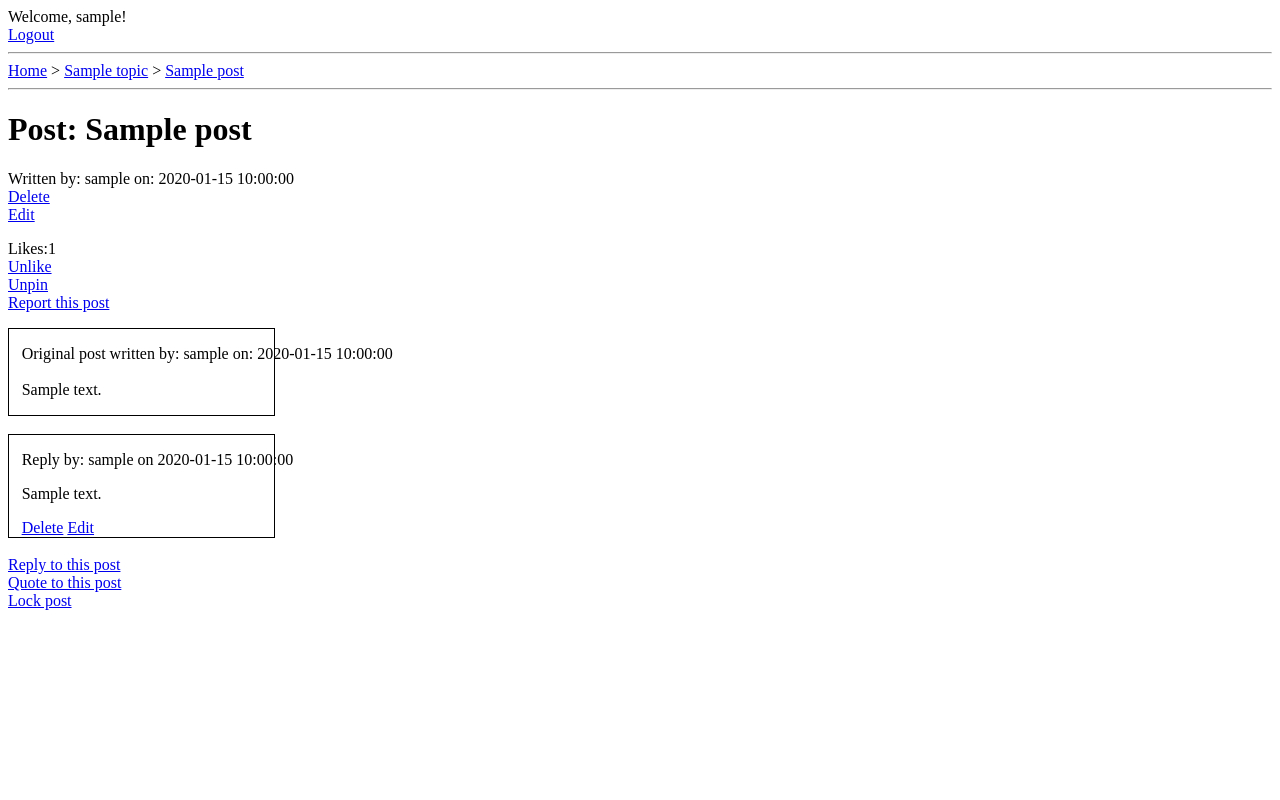
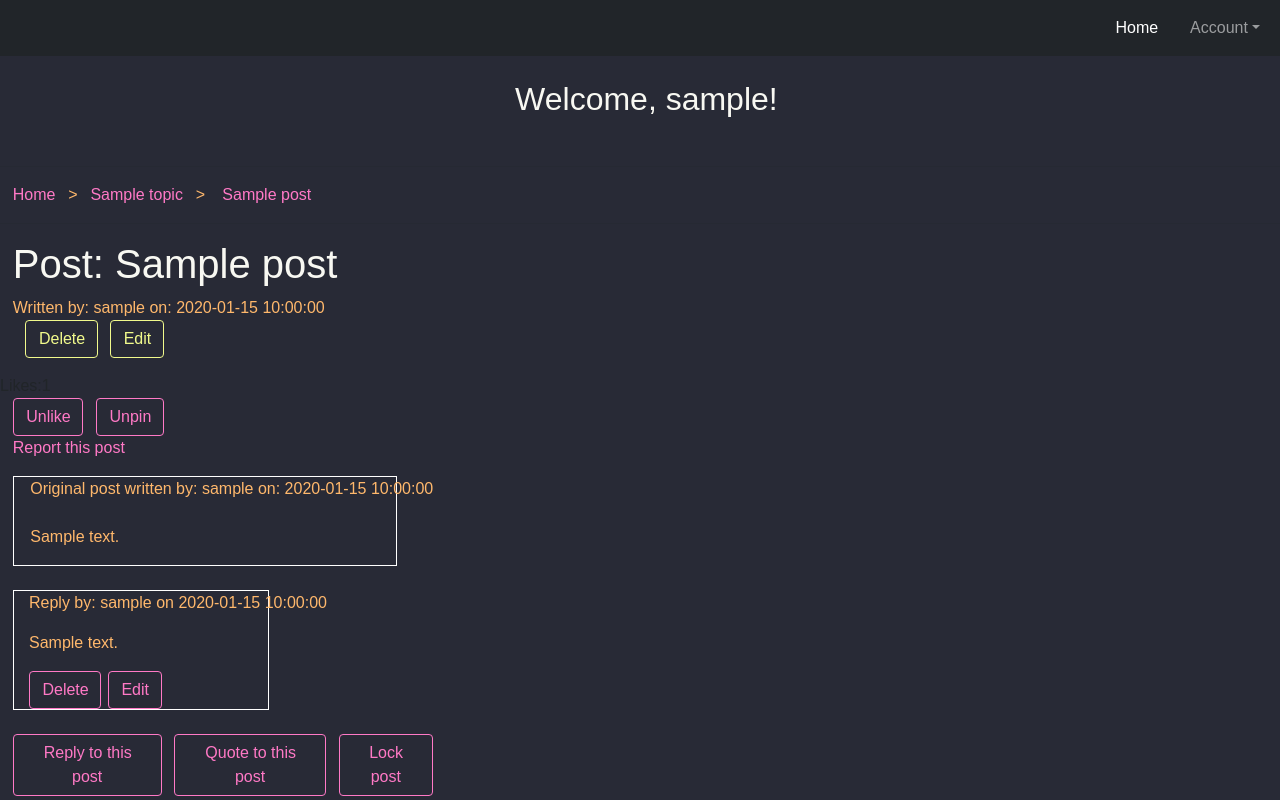
Before and after one commit to Cryotechnic/ecom-finalproject, a PHP site: page /Main/Post/1 in a window 1280 px wide. Run offline with PHP 8.4, Linux system fonts and the light colour scheme; the visitor is signed in with stand-in values (Sample User, id 1); tables that the repository leaves empty hold one stand-in row (values such as "Sample post").

Commit message:
this as well

```diff
--- a/app/views/Main/post.php
+++ b/app/views/Main/post.php
@@ -3,20 +3,60 @@
         <title>Post</title>
         <meta charset="UTF-8">
         <meta name="viewport" content="width=device-width, initial-scale=1.0">
+        <link href="https://cdn.jsdelivr.net/npm/bootstrap@5.1.3/dist/css/bootstrap.min.css" rel="stylesheet" integrity="sha384-1BmE4kWBq78iYhFldvKuhfTAU6auU8tT94WrHftjDbrCEXSU1oBoqyl2QvZ6jIW3" crossorigin="anonymous">
+        <script src="https://cdn.jsdelivr.net/npm/bootstrap@5.1.3/dist/js/bootstrap.bundle.min.js" integrity="sha384-ka7Sk0Gln4gmtz2MlQnikT1wXgYsOg+OMhuP+IlRH9sENBO0LRn5q+8nbTov4+1p" crossorigin="anonymous"></script>
     </head>
     <body>
+    <nav class="navbar navbar-expand-lg navbar-dark bg-dark">
+        <div class="container-fluid">
+            <a class="navbar-brand" href="#"></a>
+            <button class="navbar-toggler" type="button" data-bs-toggle="collapse" data-bs-target="#navbarNav" aria-controls="navbarNav" aria-expanded="false" aria-label="Toggle navigation">
+                <span class="navbar-toggler-icon"></span>
+            </button>
+            <div class="collapse navbar-collapse" id="navbarNav">
+                <ul class="navbar-nav ms-md-auto gap-2">
+                    <li class="nav-item rounded">
+                        <a class="nav-link active" aria-current="page" href="#"><i class="bi bi-house-fill me-2"></i>Home</a>
+                    </li>
+                    <li class="nav-item dropdown rounded">
+                        <a class="nav-link dropdown-toggle" href="#" id="navbarDropdown" role="button" data-bs-toggle="dropdown" aria-expanded="false"><i class="bi bi-person-fill me-2"></i>Account</a>
+                        <ul class="dropdown-menu dropdown-menu-end" aria-labelledby="navbarDropdown">
+                        <?php if(isset($_SESSION['user_id'])){
+                            echo "<li><a class='dropdown-item' href='/Main/logout'>Logout</a></li>";
+                            } else {
+                                echo "<li class='dropdown-item'><a href='/Main/login'>Login</a></li>";
+                                echo "<li class='dropdown-item'><a href='/Main/register'>Register</a></li>";
+                            }
+                        ?>
+                        </ul>
+                    </li>
+                </ul>
+            </div>
+        </div>
+    </nav>
+    <style>
+        body {font-family: Montserrat, sans-serif; background: #282a36;}
+        h1, h2, h3 {color: #f8f8f2; padding-left: 1%;}
+        .navbar-nav .nav-item:hover {background-color: rgba(180, 190, 203, 0.4);}
+        a {color: #ff79c6; text-decoration: none; opacity: 1; padding-left: 1%;}
+        #a {color: #ffb86c;}
+        p {color: #ffb86c; padding-left: 1%;}
+        a:hover {opacity: 0.6; transition: 0.5s; color: #ff79c6;}
+        #welcome-notlogin {text-align: center; margin-top: 10px;}
+        .btn, .btn-primary {margin-left: 1%; background-color: transparent; border-color: #ff79c6; color: #f8f8f2; border-radius: 0.25rem;}
+        .btn:hover, .btn-outline-primary:hover {border-color: #bd93f9; color: #bd93f9; background-color: transparent; opacity: 1;}
+        .admin, .admin .a-admin {margin-left: 1%; background-color: transparent; border-color: #f1fa8c; color: #f1fa8c; border-radius: 0.25rem;}
+        .admin:hover, .admin:hover .a-admin:hover {border-color: #50fa7b; color: #50fa7b; background-color: transparent; opacity: 1;}
+    </style>
         <?php
              if(isset($_SESSION['username'])){
                  $user = new \app\models\User();
                  $user = $user->get($_SESSION['username']);
                  if(isset($_SESSION['user_id'])){
-                    echo 'Welcome, ' . $_SESSION['username'] . '! <br>';
-                    echo '<a href="'.BASE.'/Main/logout">Logout</a>';
+                     echo '<br><h2 style="text-align:center;">Welcome, ' . $_SESSION['username'] . '!</h2><br>';
                  }
              } else {
-                echo 'Welcome to the forum, login or register for full functionality!<br>';
-                echo '<a href="'.BASE.'/Main/login">Login</a><br>';
-                echo '<a href="'.BASE.'/Main/register">Register</a>';
+                 echo '<h3 id="welcome-notlogin">Welcome to the forum, login or register for full functionality!<h3><br>';
              }
          ?>
     </body>
@@ -38,8 +78,8 @@
                 $likesCount = count($likes);
             }
         ?>
-        <a href="<?=BASE?>/Main/index">Home</a> >
-        <a href="<?=BASE?>/Main/topic/<?=$topic->topic_id?>"><?= $topic->name ?></a> >
+        <!-- Again, HOW DOES THIS WORK -->
+        <a style="whitespace: nowrap;" href="<?=BASE?>/Main/index">Home</a><a id="a">></a><a href="<?=BASE?>/Main/topic/<?=$data?>"><?= $topic->name ?></a><a id="a">></a>
         <a href="<?=BASE?>/Main/post/<?=$post->post_id?>"><?= $post->title ?></a>
         <hr>
 
@@ -60,10 +100,9 @@
                     $user = new \app\models\User();
                     $user = $user->get($_SESSION['username']);
                     if($user->type == 'admin' || $user->user_id == $post->user_id){
-                        echo '<br><a href="'.BASE.'/Secure/deletepost/'.$post->post_id.'">Delete</a>';
+                        echo '<br><button type="button" class="btn btn-outline-primary admin"><a class="a-admin" style="padding-left: 0%;" href="'.BASE.'/Secure/deletepost/'.$post->post_id.'">Delete</a></button>';
                         if($user->user_id == $post->user_id){
-
-                            echo '<br><a href="'.BASE.'/Secure/editpost/'.$post->post_id.'">Edit</a>';
+                            echo '<button type="button" class="btn btn-outline-primary admin"><a class="a-admin" style="padding-left: 0%;"href="'.BASE.'/Secure/editpost/'.$post->post_id.'">Edit</a></button>';
                         }
                     }
                 }
@@ -76,17 +115,16 @@
             echo 'Likes:' . $likesCount;
             echo '<br>';
             if($like == null){
-                echo '<a href="'.BASE.'/Secure/like/'.$post->post_id.'">Like</a>';
+                echo '<button type="button" class="btn btn-outline-primary"><a href="'.BASE.'/Secure/like/'.$post->post_id.'">Like</a></button>';
             } else {
-                echo '<a href="'.BASE.'/Secure/unlike/'.$post->post_id.'">Unlike</a>';
+                echo '<button type="button" class="btn btn-outline-primary"><a href="'.BASE.'/Secure/unlike/'.$post->post_id.'">Unlike</a></button>';
             }
-            echo '<br>';
             if(isset($_SESSION['user_id'])){
                 if($_SESSION['admin'] == true){
                     if($post->pinned == 0){
-                        echo '<a href="'.BASE.'/Admin/pinpost/'.$post->post_id.'">Pin</a>';
+                        echo '<button type="button" class="btn btn-outline-primary"><a href="'.BASE.'/Admin/pinpost/'.$post->post_id.'">Pin</a></button>';
                     } else {
-                        echo '<a href="'.BASE.'/Admin/unpinpost/'.$post->post_id.'">Unpin</a>';
+                        echo '<button type="button" class="btn btn-outline-primary"><a href="'.BASE.'/Admin/unpinpost/'.$post->post_id.'">Unpin</a></button>';
                     }
                 }
             }
@@ -98,7 +136,7 @@
         ?>
 
         <p>
-        <div style='border:1px solid black; width:20%; white-space: nowrap; padding-left: 1%;'>
+        <div style='border:1px solid white; width:30%; white-space: nowrap; margin-left: 1%; padding-left:1%;'>
             <p>
             <?php
                 echo "Original post written by: " . $author->username;
@@ -118,7 +156,7 @@
             foreach($replies as $reply){
                 $author = new \app\models\User();
                 $author = $author->getById($reply->user_id);
-                echo '<div style="border:1px solid black; width:20%; white-space: nowrap; padding-left: 1%;">';
+                echo '<div style="border:1px solid white; width:20%; white-space: nowrap; margin-left: 1%; padding-left:1%;">';
                 echo '<p>Reply by: ' . $author->username;
                 // reply adte
                 echo ' on ' . $reply->created_at;
@@ -130,9 +168,9 @@
                 echo '<p>' . nl2br($reply->content) . '</p>';
 
                 if($author->user_id == $_SESSION['user_id']){
-                    echo '<a href="'.BASE.'/Secure/deletereply/'.$reply->reply_id.'">Delete</a>';
+                    echo '<button type="button" class="btn btn-outline-primary"><a href="'.BASE.'/Secure/deletereply/'.$reply->reply_id.'">Delete</a></button>';
                     echo ' ';
-                    echo '<a href="'.BASE.'/Secure/editreply/'.$reply->reply_id.'">Edit</a>';
+                    echo '<button type="button" class="btn btn-outline-primary"><a href="'.BASE.'/Secure/editreply/'.$reply->reply_id.'">Edit</a></button>';
                 }
                 echo '</div>';
             }
@@ -141,15 +179,15 @@
             <?php
 
                 if(isset($_SESSION['user_id']) && $post->locked == 0){
-                    echo '<a href="'.BASE.'/Secure/Reply/'.$post->post_id.'">Reply to this post</a><br>';
-                    echo '<a href="'.BASE.'/Secure/quoteReply/'.$post->post_id.'">Quote to this post</a>';
+                    echo '<button type="button" class="btn btn-outline-primary"><a href="'.BASE.'/Secure/Reply/'.$post->post_id.'">Reply to this post</a><br></button>';
+                    echo '<button type="button" class="btn btn-outline-primary"><a href="'.BASE.'/Secure/quoteReply/'.$post->post_id.'">Quote to this post</a></button>';
                     if($_SESSION['admin'] == true){
-                        echo '<br><a href="'.BASE.'/Admin/lockpost/'.$post->post_id.'">Lock post</a>';
+                        echo '<button type="button" class="btn btn-outline-primary"><a href="'.BASE.'/Admin/lockpost/'.$post->post_id.'">Lock post</a></button>';
                     }
                 } else if($post->locked == 1){
                     echo 'This post is locked and not accepting more replies at this time';
                     if($_SESSION['admin'] == true){
-                        echo '<br><a href="'.BASE.'/Admin/unlockpost/'.$post->post_id.'">Unlock post</a>';
+                        echo '<button type="button" class="btn btn-outline-primary"><br><a href="'.BASE.'/Admin/unlockpost/'.$post->post_id.'">Unlock post</a></button>';
                     }
                 } else {
                     echo 'You must be logged in to reply';
```
Lines whose indentation alone changed are shown as unchanged.
